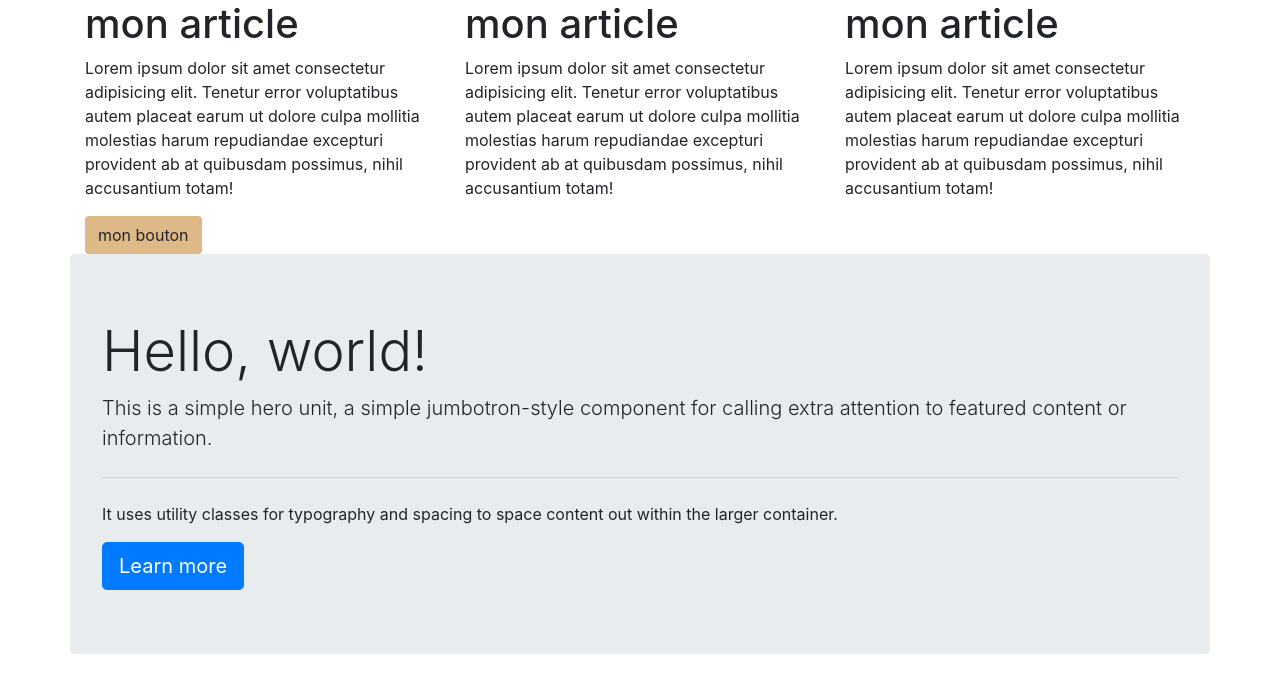
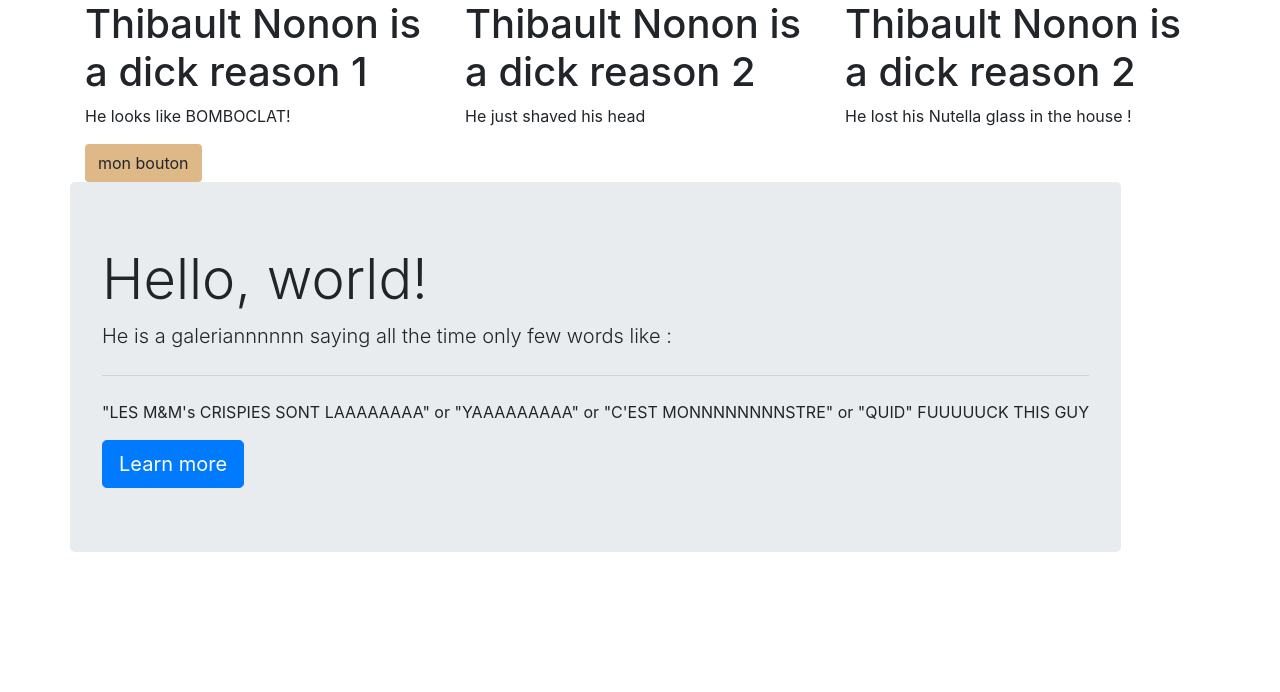
Before and after one commit to Wildstef/stefanbarolin, a plain HTML site: page index.html in a window 1280 px wide. Drawn offline with nearby package versions, Linux system fonts and the light colour scheme.

Commit message:
test thib

```diff
--- a/index.html
+++ b/index.html
@@ -17,29 +17,27 @@
       <div class="container">
         <div class="row">
           <article class="col-xs-12 col-sm-12 col-md-4 col-lg-4">
-            <h1>mon article</h1>
+            <h1>Thibault Nonon is a dick reason 1</h1>
             <p>
-              Lorem ipsum dolor sit amet consectetur adipisicing elit. Tenetur error voluptatibus autem placeat earum ut dolore culpa mollitia molestias harum repudiandae excepturi provident ab at quibusdam possimus, nihil accusantium totam!
+              He looks like BOMBOCLAT!
             </p>
             <button class="btn btn-custom">mon bouton</button>
           </article>
           <article class="col-xs-12 col-sm-12 col-md-4 col-lg-4">
-            <h1>mon article</h1>
-            <p>
-              Lorem ipsum dolor sit amet consectetur adipisicing elit. Tenetur error voluptatibus autem placeat earum ut dolore culpa mollitia molestias harum repudiandae excepturi provident ab at quibusdam possimus, nihil accusantium totam!
-            </p>
+            <h1>Thibault Nonon is a dick reason 2</h1>
+            <p>He just shaved his head</p>
           </article>
           <article class="col-xs-12 col-sm-12 col-md-4 col-lg-4">
-            <h1>mon article</h1>
+            <h1>Thibault Nonon is a dick reason 2</h1>
             <p>
-              Lorem ipsum dolor sit amet consectetur adipisicing elit. Tenetur error voluptatibus autem placeat earum ut dolore culpa mollitia molestias harum repudiandae excepturi provident ab at quibusdam possimus, nihil accusantium totam!
+              He lost his Nutella glass in the house !
             </p>
           </article>
           <div class="jumbotron">
             <h1 class="display-4">Hello, world!</h1>
-            <p class="lead">This is a simple hero unit, a simple jumbotron-style component for calling extra attention to featured content or information.</p>
+            <p class="lead">He is a galeriannnnnn saying all the time only few words like :</p>
             <hr class="my-4">
-            <p>It uses utility classes for typography and spacing to space content out within the larger container.</p>
+            <p>"LES M&M's CRISPIES SONT LAAAAAAAA" or "YAAAAAAAAA" or "C'EST MONNNNNNNNSTRE" or "QUID" FUUUUUCK THIS GUY</p>
             <a class="btn btn-primary btn-lg" href="#" role="button">Learn more</a>
           </div>
 
```
